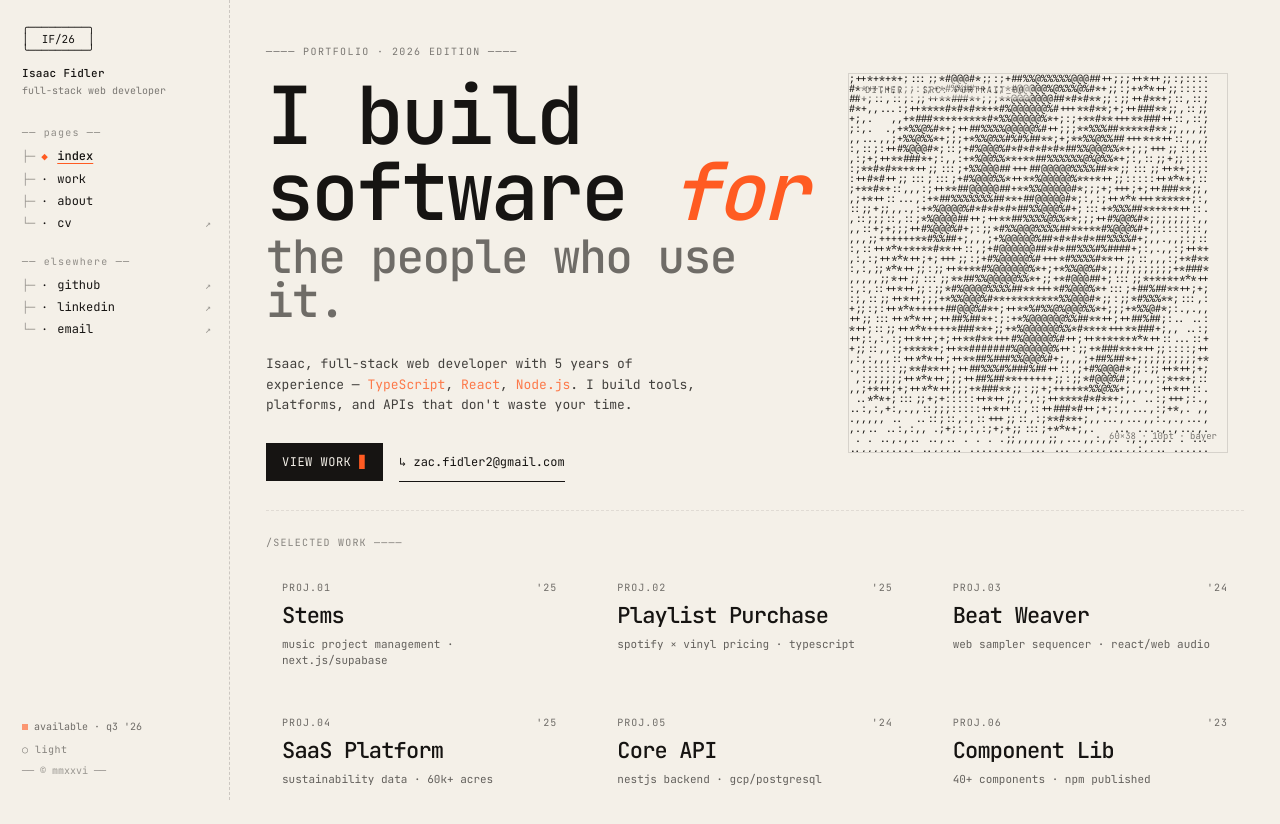
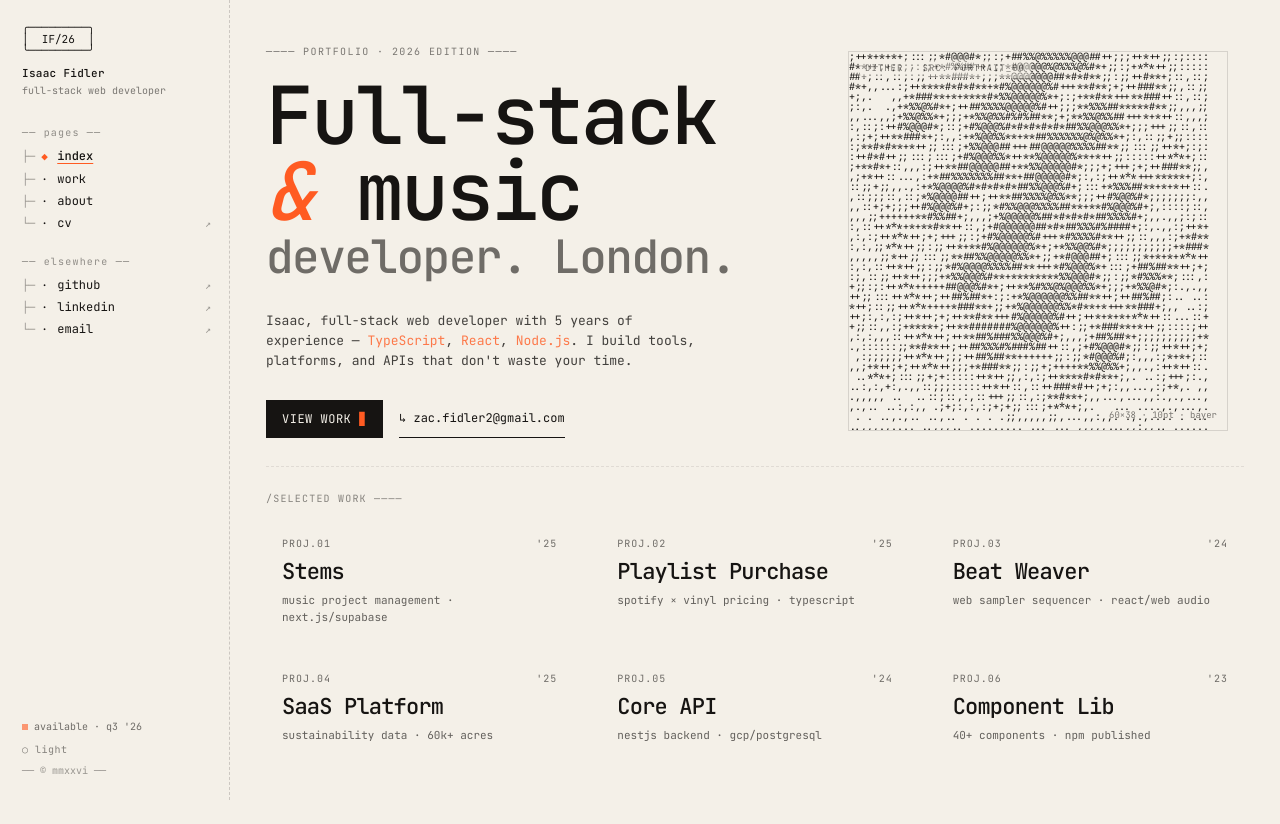
Before and after one commit to IsaacFidler/portfolio, a Next.js app: page / in a window 1280 px wide. Shown: the top 824 px of the page. Built offline with nearby package versions, Linux system fonts and the light colour scheme.

Commit message:
update hero headline to full-stack & music developer. London.

```diff
--- a/src/app/page.tsx
+++ b/src/app/page.tsx
@@ -29,12 +29,12 @@ export default function HomePage() {
           </div>
 
           <h1 className="hero-h1">
-            <div>I build</div>
+            <div>Full-stack</div>
             <div>
-              software{' '}
-              <span style={{ color: ACCENT, fontStyle: 'italic' }}>for</span>
+              <span style={{ color: ACCENT, fontStyle: 'italic' }}>&amp;</span>{' '}
+              music
             </div>
-            <div className="hero-sub">the people who use it.</div>
+            <div className="hero-sub">developer. London.</div>
           </h1>
 
           <div style={{ marginTop: 32, fontSize: 13, lineHeight: 1.55, maxWidth: 440, opacity: 0.8 }}>
```
